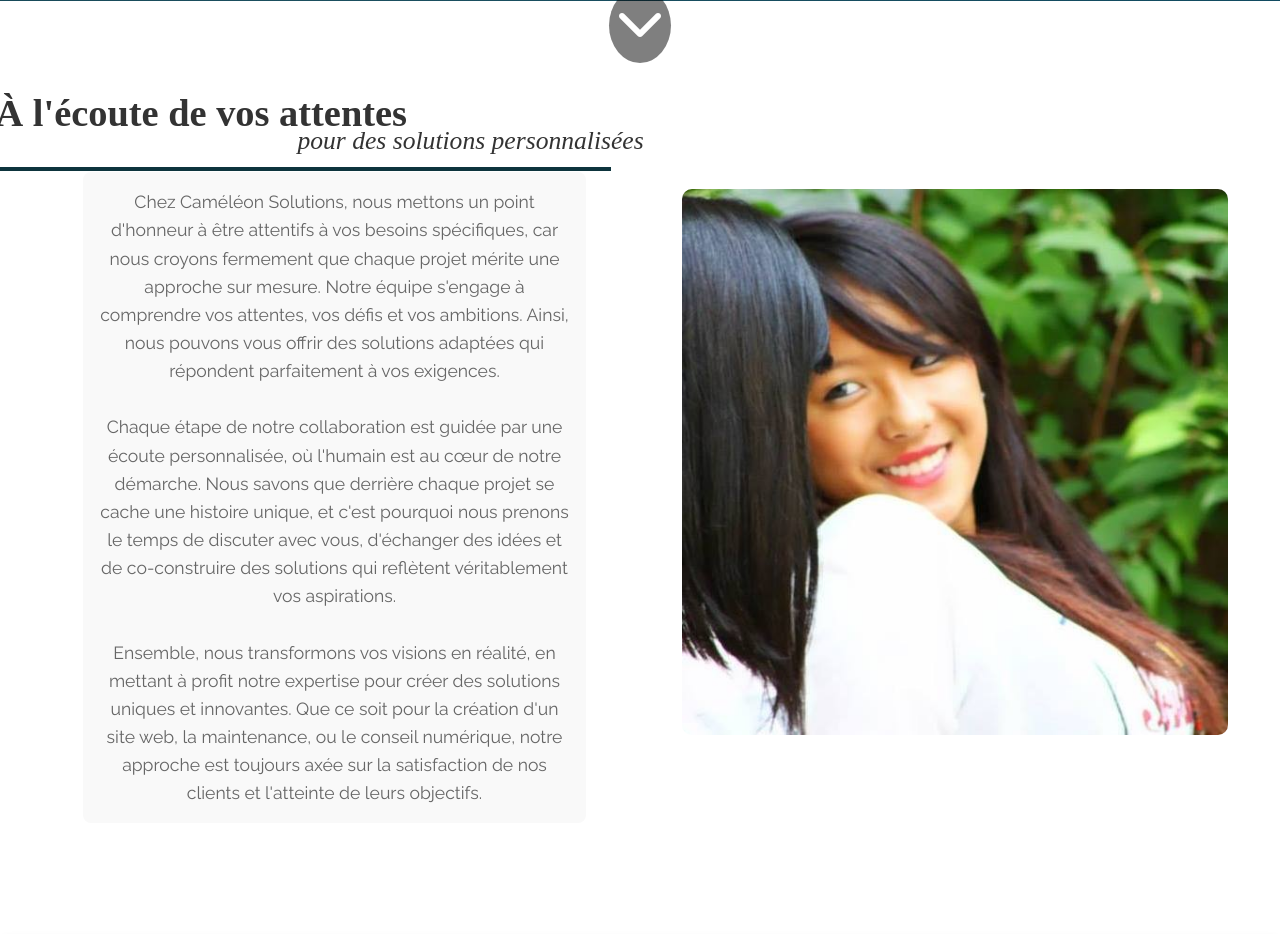
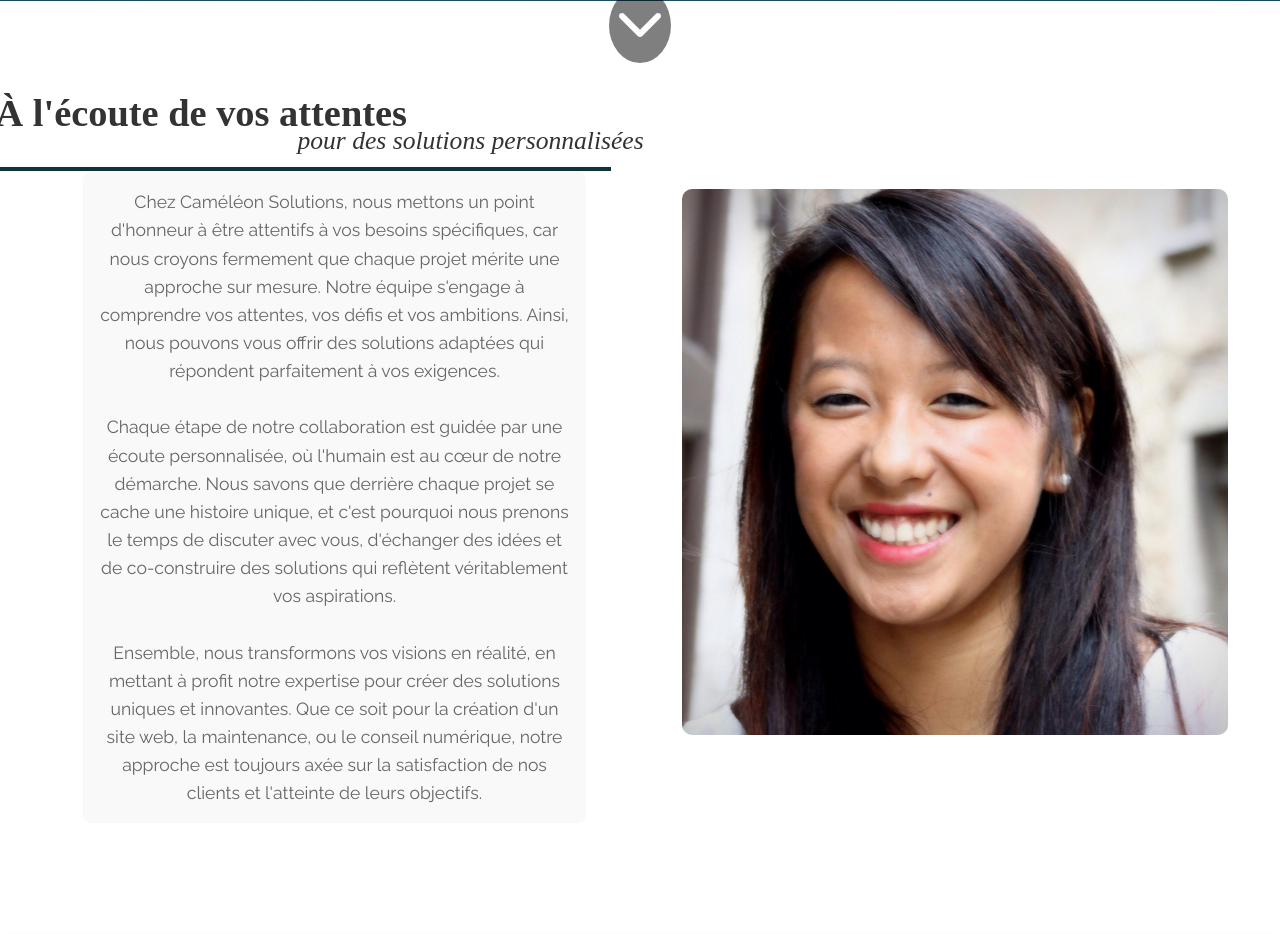
Before and after one commit to EmmaVgn/cameleonwebsite, a Symfony app: template templates/home/index.html.twig in a window 1280 px wide. Shown: the part 934-1868 px from the top of the page. Run offline with Twig, Linux system fonts and the light colour scheme; the template is opened without the code that fills it, so the values that code supplies are empty; style sheets or scripts are compiled from the project's sources; some libraries are stand-ins or nearby versions; some web fonts are replaced.

Commit message:
Edit photo

```diff
--- a/assets/styles/app.css
+++ b/assets/styles/app.css
@@ -19,10 +19,6 @@ body {
 a {
   text-decoration: none;
   color: black;
-}
-
-a:hover {
-  text-decoration: underline;
 }
 
 h1,
--- a/templates/home/project.html.twig
+++ b/templates/home/project.html.twig
@@ -16,7 +16,7 @@
 			</div>
 		</div>
 		<div class="col-md-6">
-			<img src="/img/autres/Emma.jpeg" alt="Photo de Emma VIGNERON" class="my-photo img-fluid">
+			<img src="/img/autres/emma.jpg" alt="Photo de Emma VIGNERON" class="my-photo img-fluid">
 		</div>
 	</div>
 </div>
```
